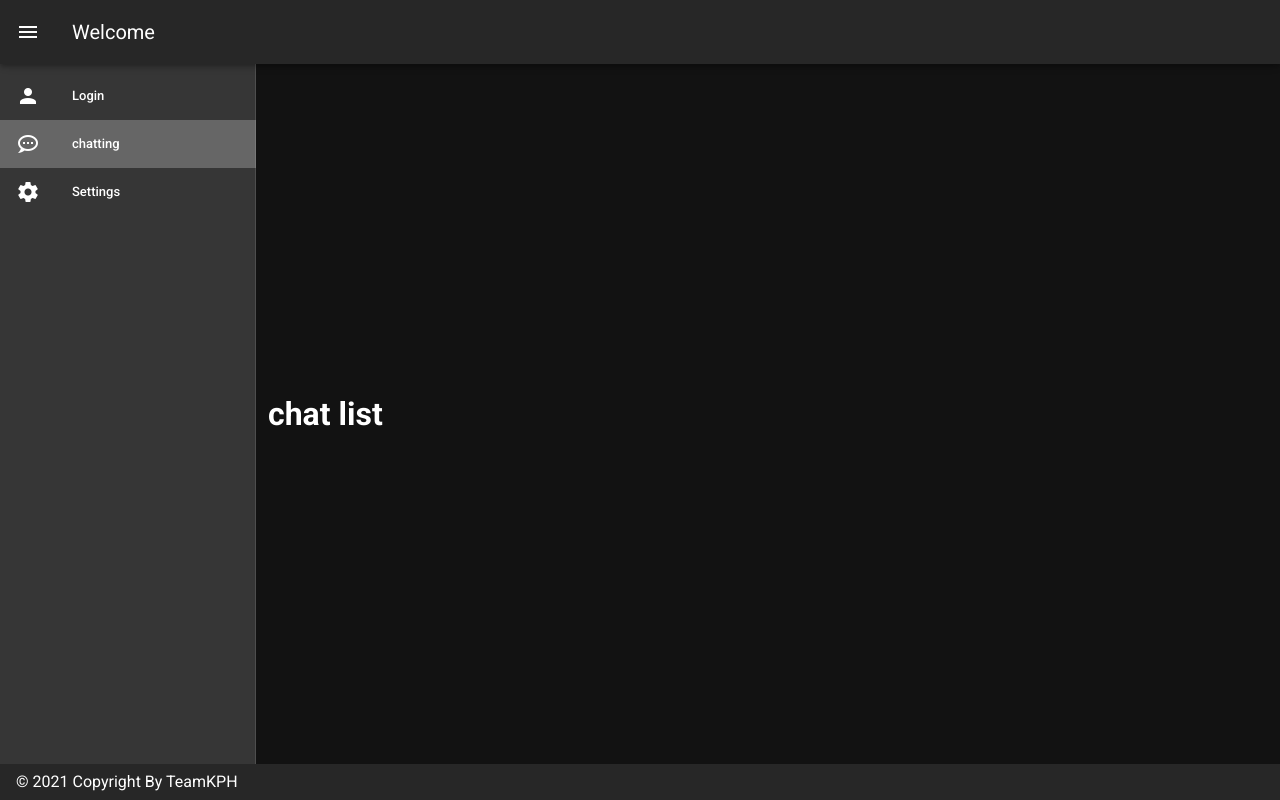
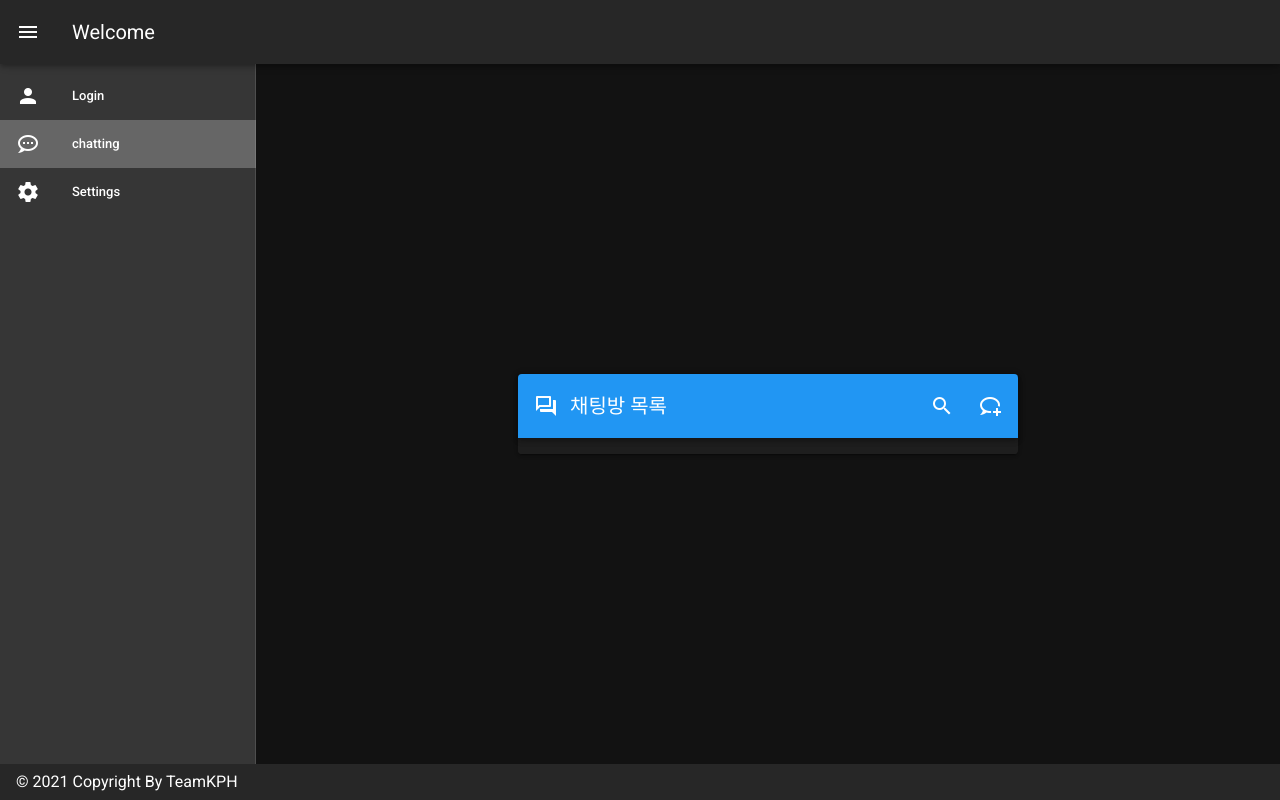
Before and after one commit to teamKPH/KPH_project, a Vue app in the folder frontend/: page /chat-list in a window 1280 px wide. Built offline with nearby package versions, Linux system fonts and the light colour scheme.

Commit message:
feat: 채팅방 목록 레이아웃 생성

```diff
--- a/frontend/src/views/Chat-List.vue
+++ b/frontend/src/views/Chat-List.vue
@@ -1,8 +1,66 @@
 <template>
-  <v-container>
-    <h1>chat list</h1>
-  </v-container>
+  <v-card class="mx-auto" width="500">
+    <v-toolbar color="primary" dark>
+      <v-icon class="mr-3">mdi-forum-outline</v-icon>
+
+      <v-toolbar-title>채팅방 목록</v-toolbar-title>
+
+      <v-spacer></v-spacer>
+
+      <v-btn icon @click="searchActive = !searchActive">
+        <v-icon>mdi-magnify</v-icon>
+      </v-btn>
+
+      <v-btn icon>
+        <v-icon>mdi-chat-plus-outline</v-icon>
+      </v-btn>
+    </v-toolbar>
+    <v-row v-if="searchActive">
+      <v-col cols="6" sm="4" md="6" class="ml-5"
+        ><v-text-field v-if="true" label="채팅방" clearable></v-text-field
+      ></v-col>
+      <v-col cols="3" md="4">
+        <div class="my-3">
+          <v-btn color="warning" dark>
+            찾기
+          </v-btn>
+        </div>
+      </v-col>
+    </v-row>
+
+    <v-list two-line>
+      <v-list-item-group v-model="selected" multiple>
+        <template v-for="(item, index) in items">
+          <v-list-item :key="item.title">
+            <template v-slot>
+              <v-list-item-content>
+                <v-list-item-title v-text="item.title"></v-list-item-title>
+
+                <v-list-item-subtitle
+                  class="text--primary"
+                  v-text="item.headline"
+                ></v-list-item-subtitle>
+              </v-list-item-content>
+
+              <v-list-item-action>
+                <v-list-item-action-text
+                  v-text="item.action"
+                ></v-list-item-action-text>
+              </v-list-item-action>
+            </template>
+          </v-list-item>
+
+          <v-divider v-if="index < items.length - 1" :key="index"></v-divider>
+        </template>
+      </v-list-item-group>
+    </v-list>
+  </v-card>
 </template>
+
 <script>
-export default {}
+export default {
+  data: () => ({
+    searchActive: false
+  })
+}
 </script>
```
